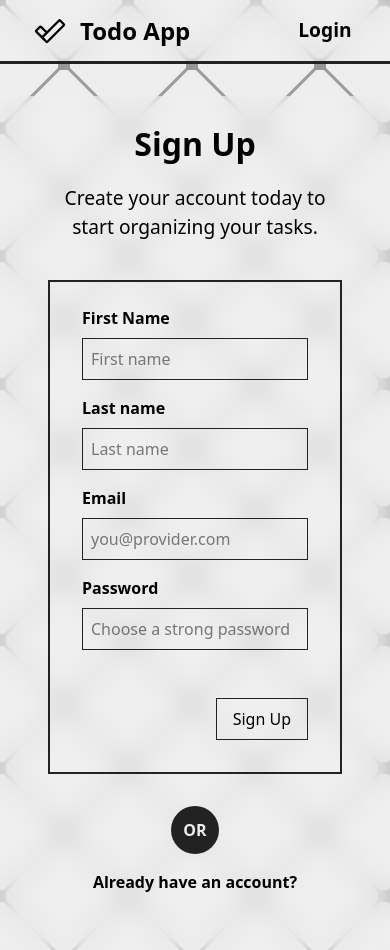
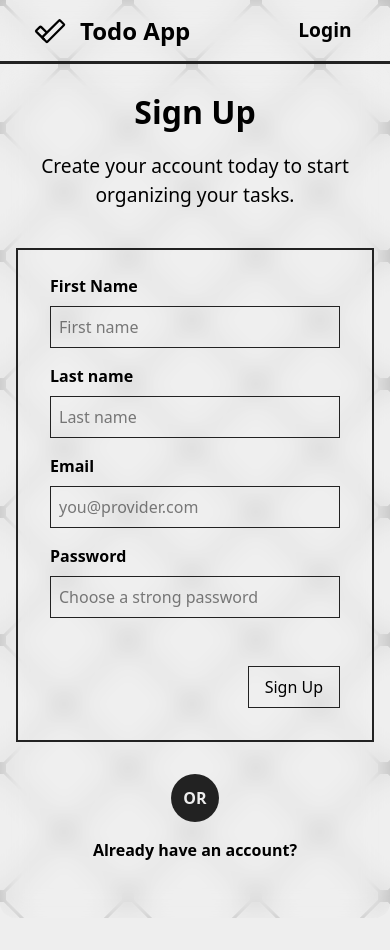
Before and after one commit to Blockzilla101/blog-app, a Vue app: page /sign-up in a window 390 px wide. After the commit the page ends 918 px from the top, so only its background shows below. Built offline with nearby package versions, Linux system fonts and the light colour scheme.

Commit message:
fix styling

```diff
--- a/index.html
+++ b/index.html
@@ -3,7 +3,7 @@
 <head>
     <meta charset="UTF-8" />
     <link href="/app-logo-light.svg" rel="icon" type="image/svg+xml" />
-    <title>Todo</title>
+    <title>Todo App</title>
     <meta content="width=device-width, initial-scale=1.0" name="viewport" />
 
     <!-- Opengraph -->
--- a/src/style.css
+++ b/src/style.css
@@ -165,6 +165,13 @@ main {
 
 @media (max-width: 600px) {
     .account-section {
+        margin-top: 0;
         width: 100%;
     }
 }
+
+@media (max-width: 425px) {
+    .account-section {
+        padding: 1.5em 1em;
+    }
+}
```
